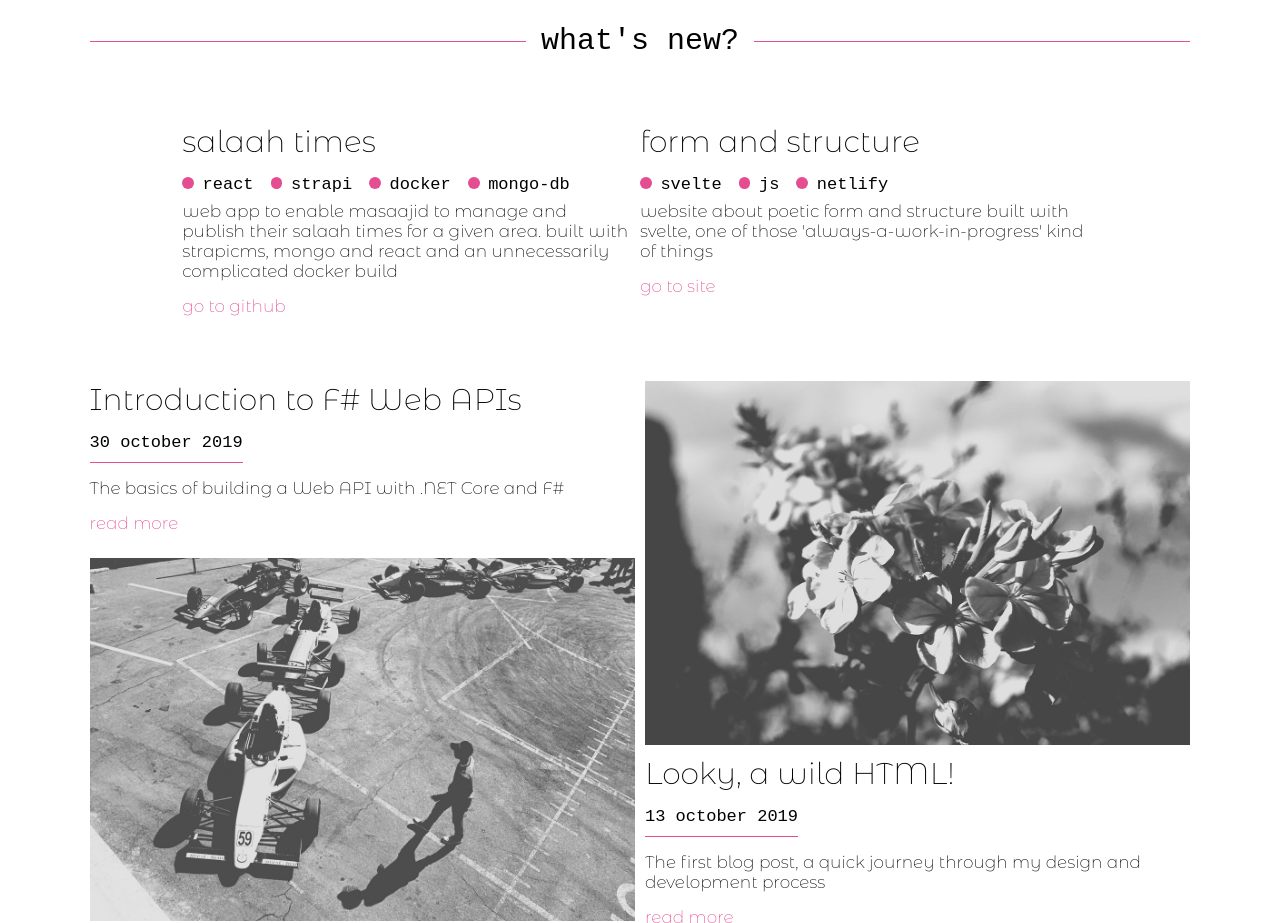
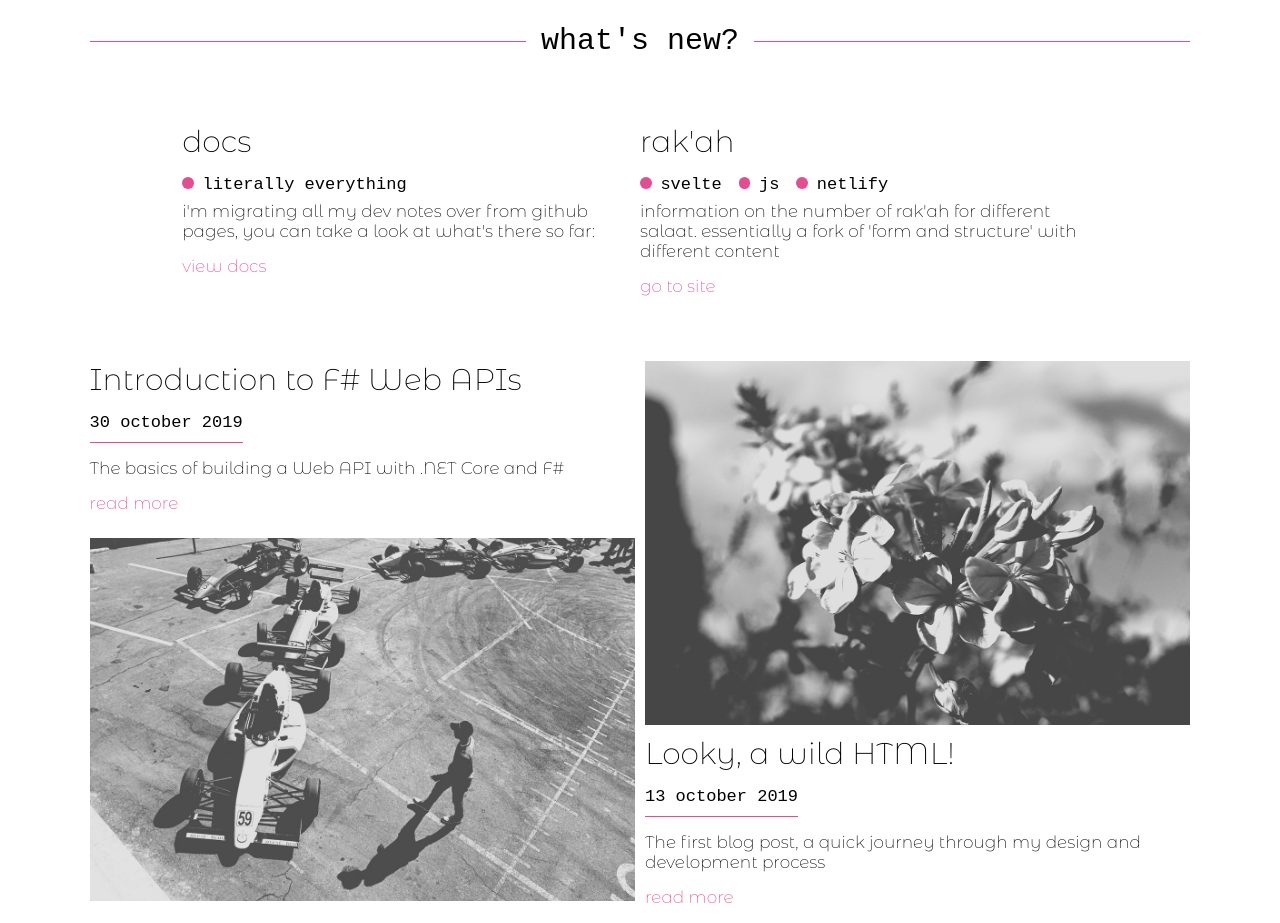
Before and after one commit to nabeelvalley/website, a React (Create React App) app: page /home in a window 1280 px wide. Shown: the part 900-1823 px from the top of the page. Built offline with nearby package versions, Linux system fonts and the light colour scheme; a web font is replaced by a local one.

Commit message:
:sparkles: update home screen featured apps

```diff
--- a/src/Home/Home.js
+++ b/src/Home/Home.js
@@ -26,17 +26,17 @@ const Home = () => <div className="Home">
     <SectionDivider title="What's New?" />
     <ProjectGroup isFullWidth={true}>
         <ProjectItem
-            title="Salaah Times"
-            tech={['react', 'strapi', 'docker', 'mongo-db']}
-            description="Web App to enable Masaajid to manage and publish their Salaah Times for a given area. Built with StrapiCMS, Mongo and React and an unnecessarily complicated Docker build"
-            link="https://github.com/nabeelvalley/SalaahTimesApp"
-            linkText="Go to GitHub"
+            title="Docs"
+            tech={['literally everything']}
+            description="I'm migrating all my dev notes over from GitHub Pages, you can take a look at what's there so far:"
+            link="/docs/index"
+            linkText="View Docs"
         />
         <ProjectItem
-            title="Form and Structure"
+            title="Rak'ah"
             tech={['svelte', 'js', 'netlify']}
-            description="Website about Poetic Form and Structure built with Svelte, one of those 'always-a-work-in-progress' kind of things"
-            link="https://formandstructure.netlify.com"
+            description="Information on the number of Rak'ah for different Salaat. Essentially a fork of 'Form and Structure' with different content"
+            link="https://rakaah.netlify.com"
             linkText="Go to Site"
         />
     </ProjectGroup>
```
